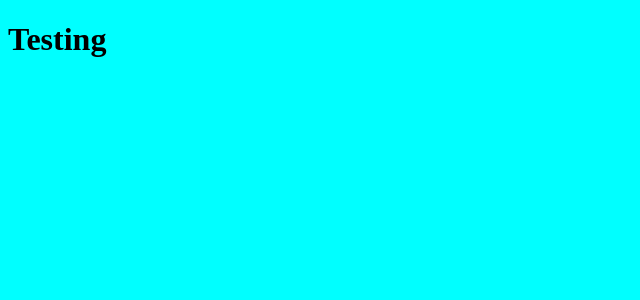
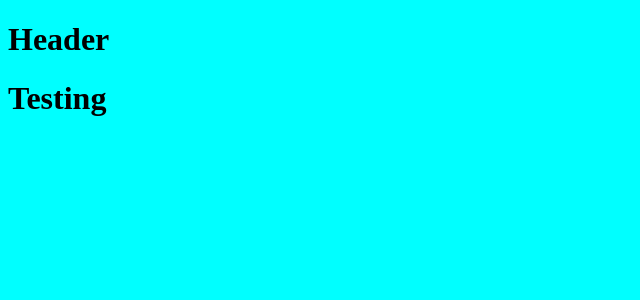
Before and after one commit to ShawnN003/Dynamic-Part-2, a React (Vite) app: page / in a window 1280 px wide. Shown: the top 300 px of the page, without its empty margins (0-640 px from the left). Built offline with nearby package versions, Linux system fonts and the light colour scheme.

Commit message:
component header footer and css implemented

```diff
--- /dev/null
+++ b/src/components/Footer.jsx
@@ -0,0 +1,7 @@
+export default function Footer(){
+    <>
+      <div>
+        <h1>Footer</h1>
+      </div>
+    </>
+}
--- /dev/null
+++ b/src/components/Header.jsx
@@ -0,0 +1,9 @@
+export default function Header(){
+    return(
+        <>
+            <div>
+                <h1>Header</h1>
+            </div>
+        </>
+    )
+}
--- a/src/main.jsx
+++ b/src/main.jsx
@@ -1,9 +1,13 @@
 import { StrictMode } from 'react'
 import { createRoot } from 'react-dom/client'
 import App from './App.jsx'
+import Header from './components/Header.jsx'
+import Footer from './components/Footer.jsx'
 
 createRoot(document.getElementById('root')).render(
   <StrictMode>
+    <Header />
     <App />
+    <Footer />
   </StrictMode>,
 )
```
Also changed, not shown: src/data.js (added).
